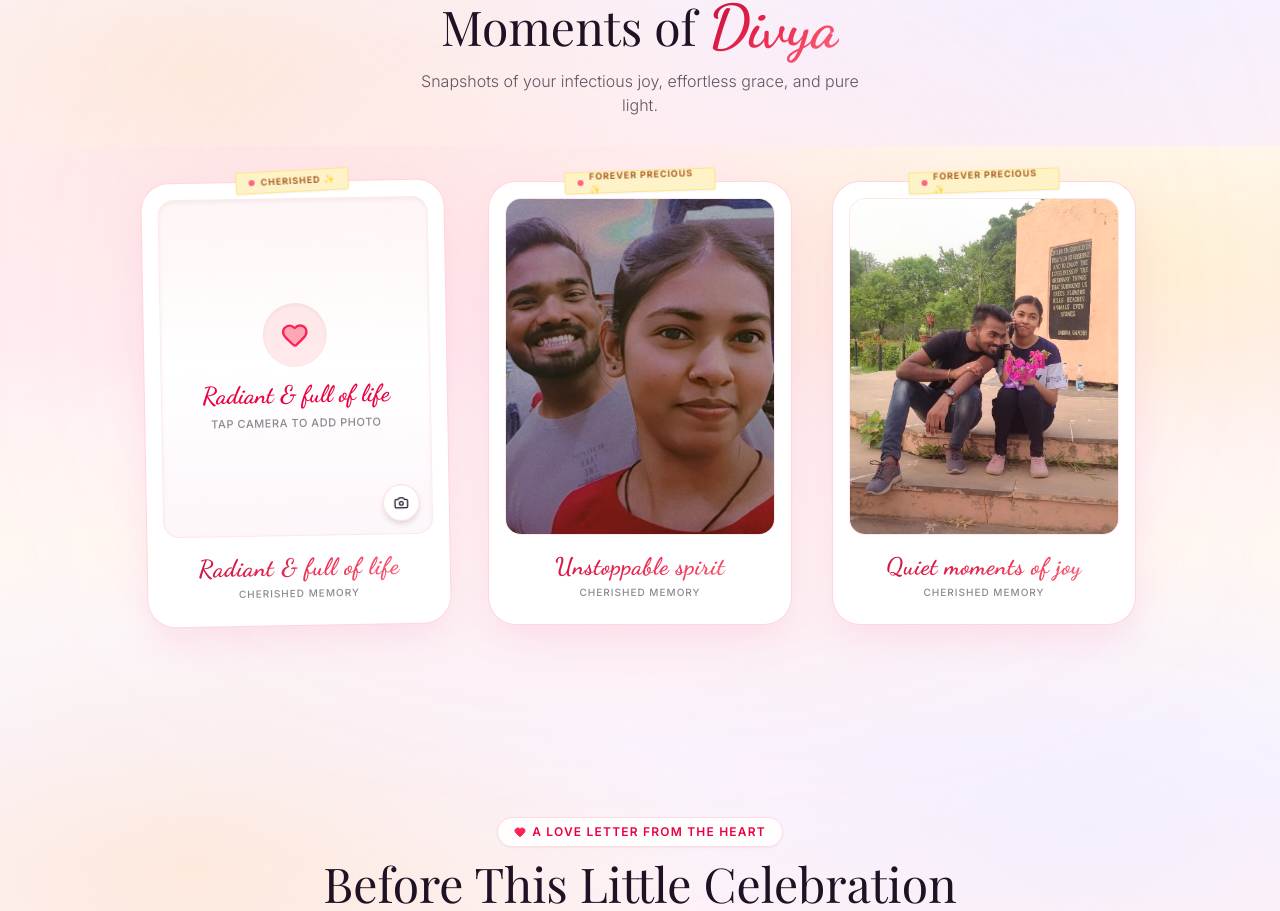
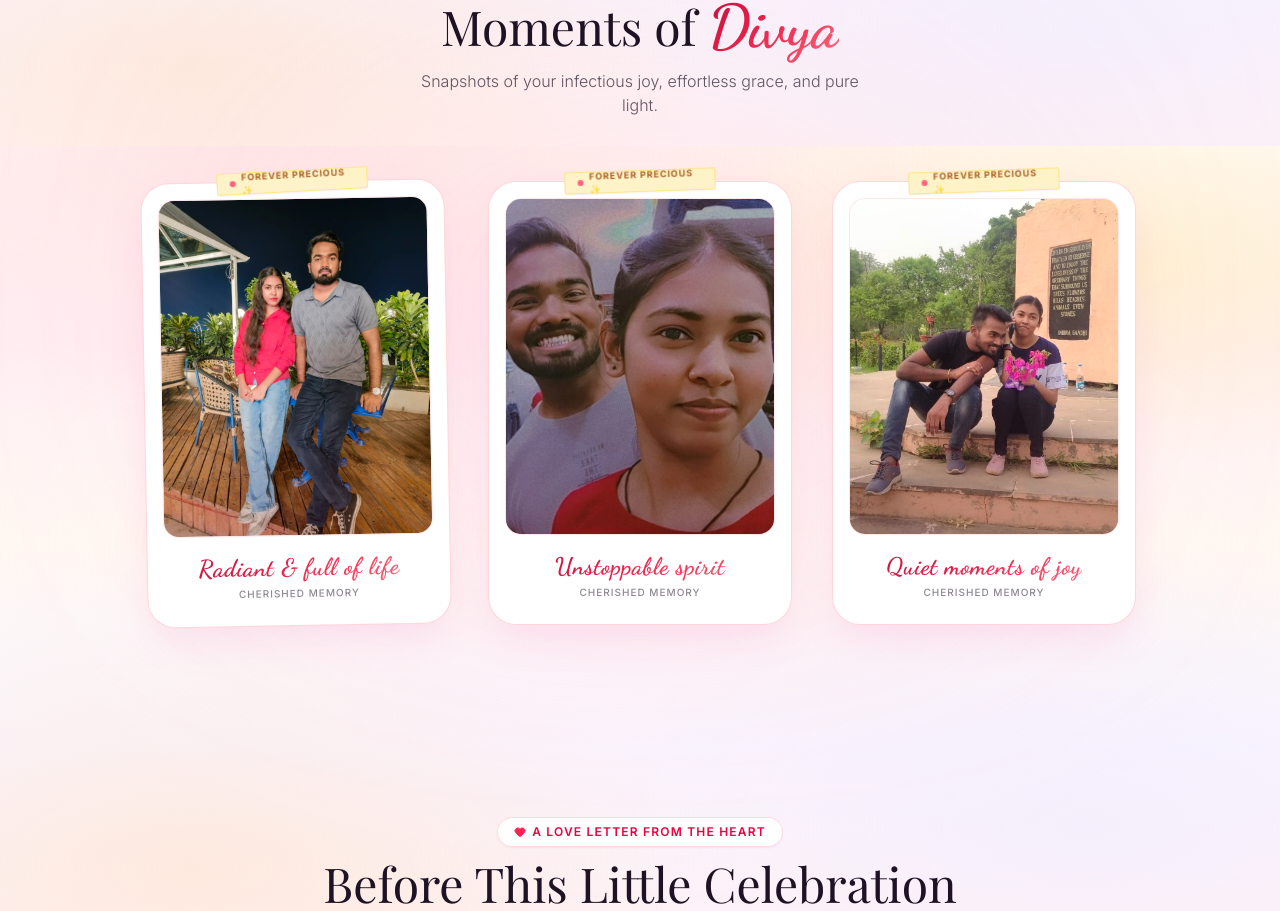
Before and after one commit to akash2271/Our-Universe-, a React (Vite) app: page / in a window 1280 px wide. Shown: the part 3854-4765 px from the top of the page. Built offline with nearby package versions, Linux system fonts and the light colour scheme; no server answers; a web font is replaced by a local one.

Commit message:
Feat: Set permanent couple photo in Radiant and full of life frame and remove upload option

```diff
--- a/src/components/gallery/GallerySection.tsx
+++ b/src/components/gallery/GallerySection.tsx
@@ -5,6 +5,7 @@ import { useApp } from '../../hooks/useApp';
 import { saveImage } from '../../store/appStore';
 import coupleMomentsImg from '../../assets/couple-moments.jpg';
 import unstoppableSpiritImg from '../../assets/unstoppable-spirit.jpg';
+import radiantLifeImg from '../../assets/radiant-life.jpg';
 
 export default function GallerySection() {
   const { state, updatePhoto } = useApp();
@@ -68,10 +69,11 @@ export default function GallerySection() {
       <div className="grid grid-cols-1 sm:grid-cols-2 md:grid-cols-3 gap-8 sm:gap-10 relative z-10">
         {photos.map((photo, idx) => {
           const rotClass = rotations[idx % rotations.length];
+          const isP1 = photo.id === 'p1';
           const isP2 = photo.id === 'p2';
           const isP3 = photo.id === 'p3';
-          const isPermanent = isP2 || isP3;
-          const permanentImg = isP2 ? unstoppableSpiritImg : isP3 ? coupleMomentsImg : null;
+          const isPermanent = isP1 || isP2 || isP3;
+          const permanentImg = isP1 ? radiantLifeImg : isP2 ? unstoppableSpiritImg : isP3 ? coupleMomentsImg : null;
           const currentUrl = permanentImg || photo.url;
 
           return (
@@ -100,7 +102,9 @@ export default function GallerySection() {
                       src={currentUrl}
                       alt={photo.caption}
                       className={`w-full h-full object-cover ${
-                        isP2
+                        isP1
+                          ? 'object-[center_28%] brightness-[1.03] contrast-[1.03] saturate-[1.05]'
+                          : isP2
                           ? 'object-[center_35%] brightness-[1.03] contrast-[1.03] saturate-[1.05]'
                           : isP3
                           ? 'object-[center_46%] brightness-[1.03] contrast-[1.04] saturate-[1.06]'
--- a/src/store/appStore.ts
+++ b/src/store/appStore.ts
@@ -78,7 +78,7 @@ export const defaultSpecialCards: SpecialCard[] = [
 export const defaultPhotos: MemoryPhoto[] = [
   {
     id: 'p1',
-    url: '',
+    url: '/radiant-life.jpg',
     caption: 'Radiant & full of life',
   },
   {
@@ -137,7 +137,7 @@ ${resolvedOccasion.toUpperCase()}, ${greetingName.toUpperCase()}! ❤️`,
     },
     specialCards: [...defaultSpecialCards],
     photos: [
-      { id: 'p1', url: '', caption: 'Radiant & full of life' },
+      { id: 'p1', url: '/radiant-life.jpg', caption: 'Radiant & full of life' },
       { id: 'p2', url: '/unstoppable-spirit.jpg', caption: 'Unstoppable spirit' },
       { id: 'p3', url: '/couple-moments.jpg', caption: 'Quiet moments of joy' },
     ],
```
Also changed, not shown: public/radiant-life.jpg (added), src/assets/radiant-life.jpg (added).
